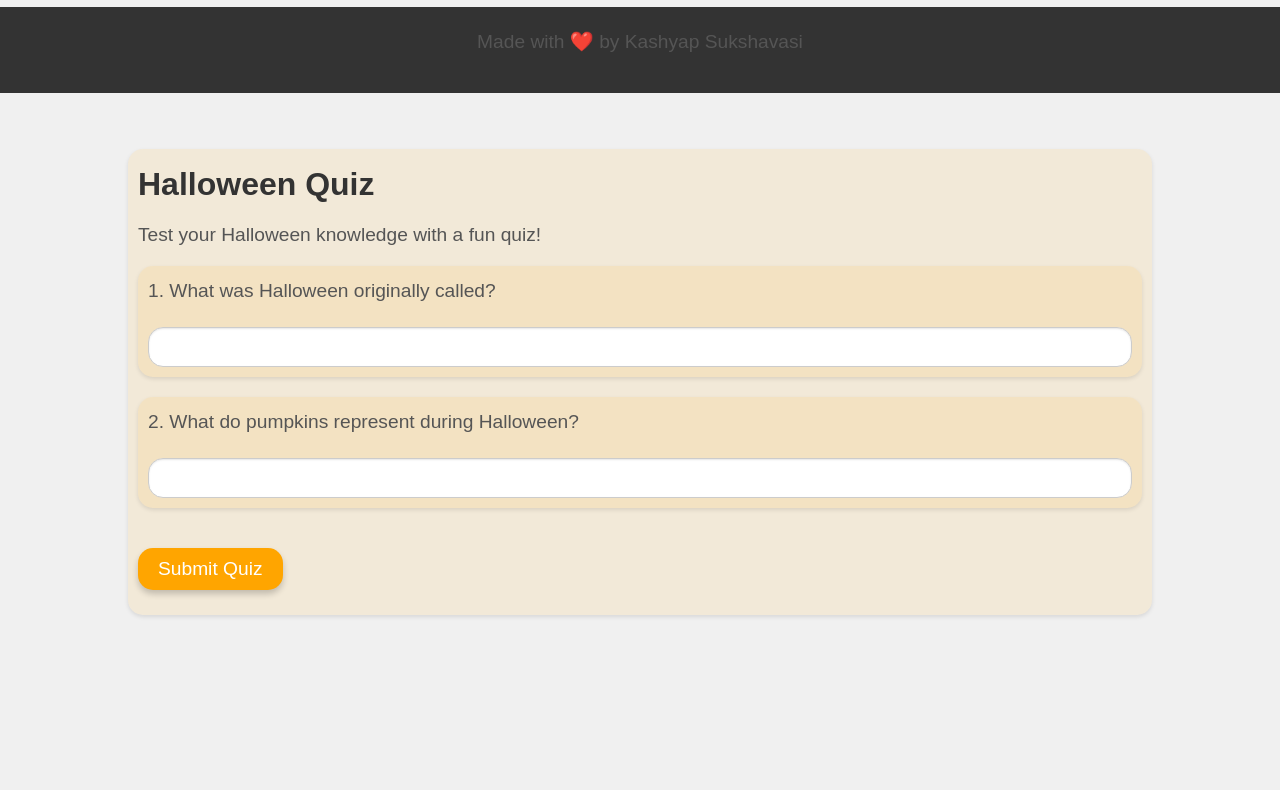
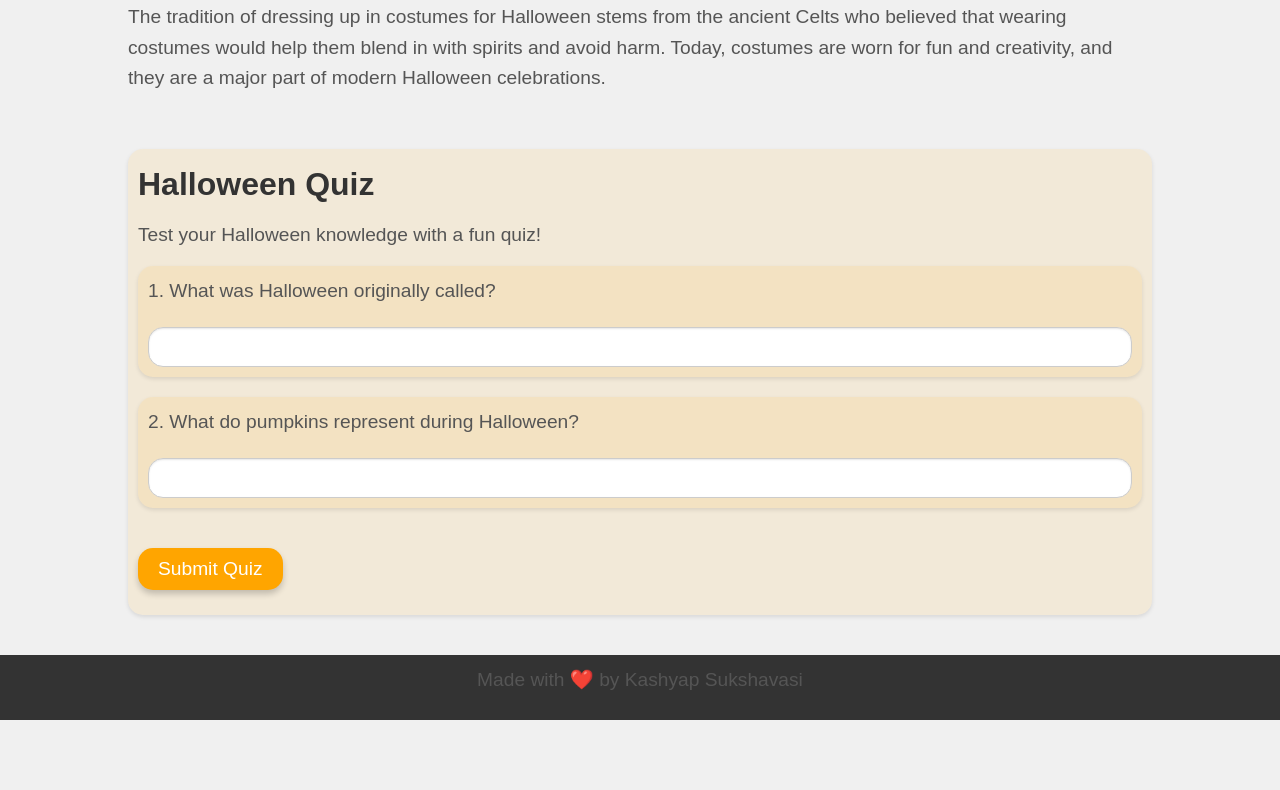
Before and after one commit to kashsuks/haunting-histories, a plain HTML site: page index.html in a window 1280 px wide. Shown: the part 707-1497 px from the top of the page. Before the commit the page ends 1362 px from the top, so only its background shows below. Drawn offline with Linux system fonts and the light colour scheme.

Commit message:
made the footer smaller

```diff
--- a/style.css
+++ b/style.css
@@ -9,6 +9,9 @@ body {
     background-color: #f0f0f0;
     color: #333;
     line-height: 1.6;
+    min-height: 100vh;
+    display: flex;
+    flex-direction: column;
 }
 
 header {
@@ -45,12 +48,18 @@ p {
 
 footer {
     text-align: center;
-    padding: 20px;
+    padding: 10px;
     background-color: #333;
     color: white;
-    position: fixed;
+    position: relative;
+    width: 100%;
     bottom: 0;
-    width: 100%;
+}
+
+body::after {
+    content: "";
+    display: block;
+    height: 80px;
 }
 
 #quiz div {
```
